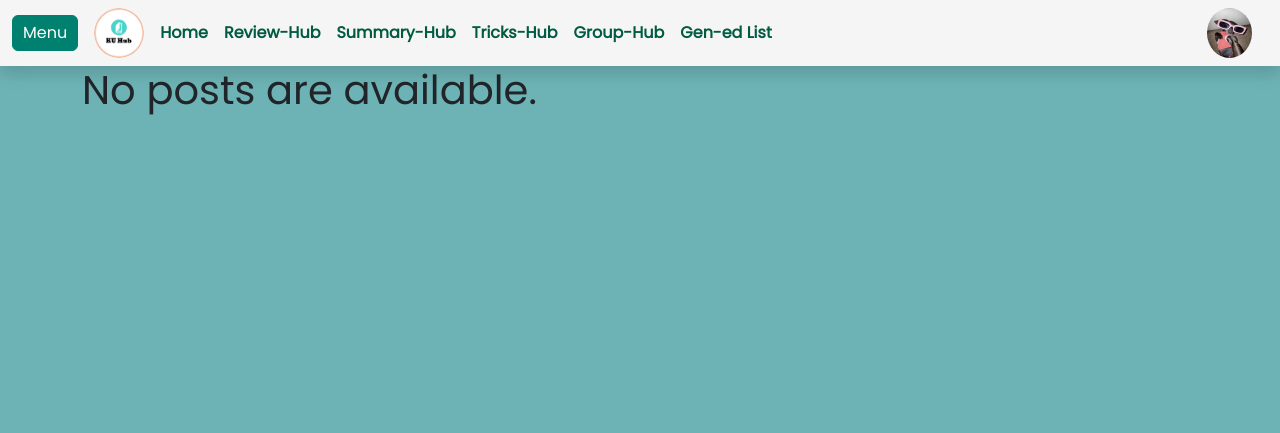
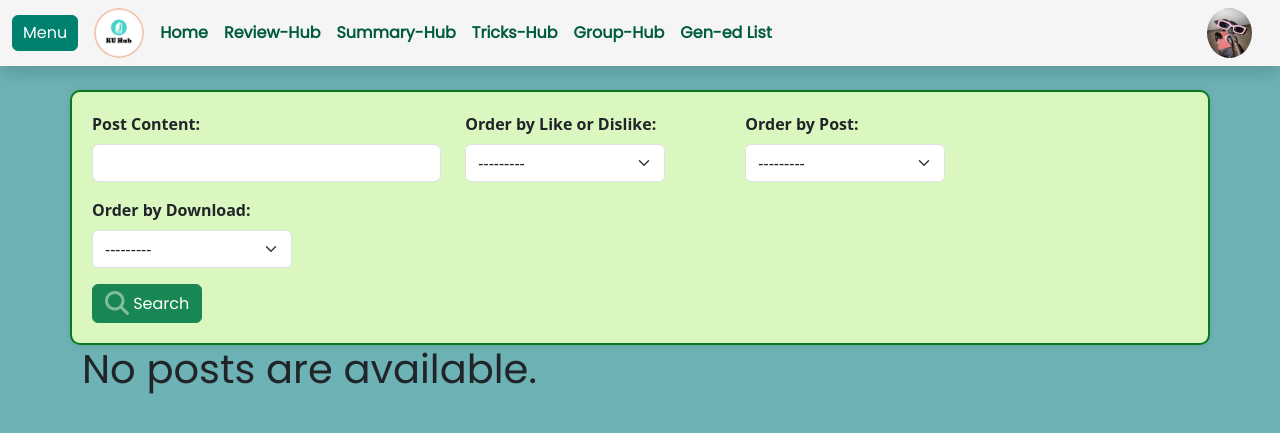
Before and after one commit to SmileyFaceZ/KU-Hub, a Django app: page /kuhub/summary-hub/ in a window 1280 px wide. Shown: the top 433 px of the page. Run offline with Django 4.2, Linux system fonts and the light colour scheme; data that the repository does not hold is empty; parts of the project's set-up code (start-up, migrations or seed data) failed here and were passed over; some libraries are stand-ins or nearby versions.

Commit message:
User can filter in Summary-Hub

```diff
--- a/kuhub/filters.py
+++ b/kuhub/filters.py
@@ -49,3 +49,51 @@ class PostFilter(django_filters.FilterSet):
         elif value == 'desc':
             return queryset.order_by('post_date')
         return queryset
+
+
+class PostDownloadFilter(PostFilter):
+    """Filter for post download that inherit from PostFilter."""
+
+    POST_DOWNLOAD_CHOICES = [
+        ('asc', 'Most Download'),
+        ('desc', 'Least Download'),
+    ]
+
+    post_content = django_filters.CharFilter(
+        label='Post Content',
+        field_name='post_id__post_content',
+        lookup_expr='icontains',
+        widget=forms.TextInput(attrs={'class': 'form-control'})
+    )
+
+
+    order_by_download = django_filters.ChoiceFilter(
+        label='Order by Download',
+        choices=POST_DOWNLOAD_CHOICES,
+        method='filter_by_download',
+        widget=forms.Select(attrs={'class': 'form-select'})
+    )
+
+    def filter_by_liked_disliked(self, queryset, name, value):
+        """Return queryset ordered by liked or disliked."""
+        if value == 'desc':
+            return queryset.order_by('-post_id__liked')
+        elif value == 'asc':
+            return queryset.order_by('-post_id__disliked')
+        return queryset
+
+    def filter_by_post(self, queryset, name, value):
+        """Return queryset ordered by post."""
+        if value == 'asc':
+            return queryset.order_by('-post_id__post_date')
+        elif value == 'desc':
+            return queryset.order_by('post_id__post_date')
+        return queryset
+
+    def filter_by_download(self, queryset, name, value):
+        """Return queryset ordered by download."""
+        if value == 'asc':
+            return queryset.order_by('-download')
+        elif value == 'desc':
+            return queryset.order_by('download')
+        return queryset
--- a/kuhub/templates/kuhub/summary.html
+++ b/kuhub/templates/kuhub/summary.html
@@ -12,6 +12,16 @@
 {% load custom_filters %}
 {% load static %}
 
+<style>
+    .custom-border {
+        border: 2px solid #0b791a;
+        border-radius: 10px;
+        padding: 20px;
+        box-shadow: 0 0 10px rgba(0, 0, 0, 0.1);
+        background-color: #d9f7be;
+    }
+</style>
+
 {% if messages %}
     {% for message in messages %}
         <div class="alert alert-{{ message.tags }} alert-dismissible fade show" role="alert" style="font-family: 'Poppins'">
@@ -20,6 +30,48 @@
         </div>
     {% endfor %}
 {% endif %}
+
+<div class="container mt-4 custom-border">
+    <form method="get" action="{% url 'kuhub:summary' %}">
+        <div class="row">
+            <div class="col-md-4 mb-3">
+                <label class="form-label"><strong>{{ form.post_content.label }}:</strong></label>
+                <div class="input-group" style="max-width: 400px;">
+                    {{ form.post_content }}
+                </div>
+            </div>
+
+            <div class="col-md-3">
+                <label class="form-label"><strong>{{ form.order_by_liked_disliked.label }}:</strong></label>
+                <div class="input-group" style="max-width: 200px;">
+                    {{ form.order_by_liked_disliked }}
+                </div>
+            </div>
+
+            <div class="col-md-5">
+                <label class="form-label"><strong>{{ form.order_by_post.label }}:</strong></label>
+                <div class="input-group" style="max-width: 200px;">
+                    {{ form.order_by_post }}
+                </div>
+            </div>
+
+            <div class="col-md-5">
+                <label class="form-label"><strong>{{ form.order_by_download.label }}:</strong></label>
+                <div class="input-group" style="max-width: 200px;">
+                    {{ form.order_by_download }}
+                </div>
+            </div>
+        </div>
+
+        <div class="col-md-12 mt-3">
+            <button type="submit" class="btn btn-success">
+                <i class="fa-solid fa-magnifying-glass fa-fade fa-xl"></i>
+                <span style="font-family: 'Poppins'">Search</span>
+            </button>
+        </div>
+    </form>
+</div>
+
 <div class="container" style="font-family: 'Poppins'">
     {% if summary_post_list %}
         {% for post in summary_post_list %}
--- a/kuhub/views.py
+++ b/kuhub/views.py
@@ -19,7 +19,7 @@ from kuhub.models import (Post, PostDownload, Tags, Profile, UserFollower,
                           Group, GroupTags, GroupPassword, Subject, Notification, PostComments)
 from django.contrib.auth.models import User
 from django.views.decorators.http import require_POST
-from kuhub.filters import PostFilter
+from kuhub.filters import PostFilter, PostDownloadFilter
 
 
 class ReviewHubView(generic.ListView):
@@ -55,14 +55,17 @@ class ReviewHubView(generic.ListView):
 class SummaryHubView(generic.ListView):
     """Redirect to Summary-Hub page for summary posts."""
 
+    queryset = ((PostDownload.objects
+                .select_related('post_id__tag_id'))
+                .order_by('-post_id__post_date').all())
     template_name: str = 'kuhub/summary.html'
     context_object_name: str = 'summary_post_list'
 
     def get_queryset(self) -> QuerySet[PostDownload]:
         """Return PostDownload objects with tag_id=2 and order by post_date."""
-        return PostDownload.objects.select_related('post_id__tag_id').order_by(
-            '-post_id__post_date'
-        ).all()
+        queryset = super().get_queryset()
+        self.filterset = PostDownloadFilter(self.request.GET, queryset=queryset)
+        return self.filterset.qs
 
     def get_context_data(self, **kwargs):
         """Add like and dislike icon styles to context."""
@@ -77,6 +80,7 @@ class SummaryHubView(generic.ListView):
             post.dislike_icon_style(self.request.user) for post in
             context['summary_post_list']]
         context['profiles_list'] = profiles_list
+        context['form'] = self.filterset.form
 
         return context
 
```
Also changed, not shown: kuhub/templates/kuhub/review.html (+9 -12 lines).
